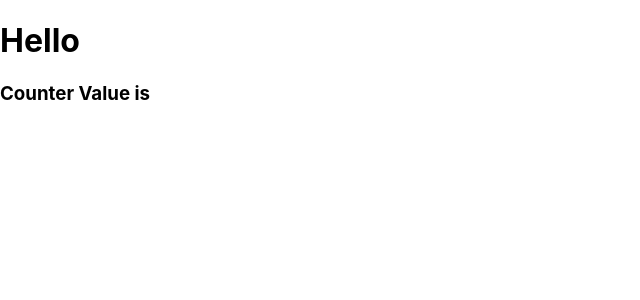
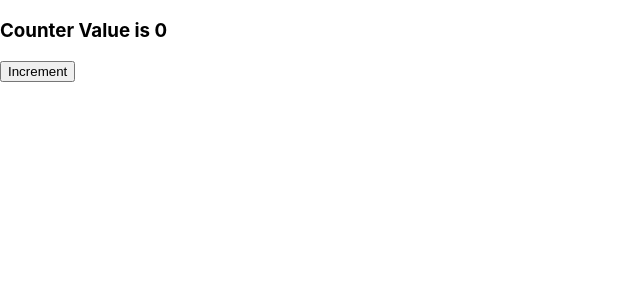
Before and after one commit to alfen-yu/bootcamp_class5, a React (Create React App) app: page / in a window 1280 px wide. Shown: the top 300 px of the page, without its empty margins (0-640 px from the left). Built offline with nearby package versions, Linux system fonts and the light colour scheme.

Commit message:
more files created

```diff
--- a/src/App.js
+++ b/src/App.js
@@ -1,11 +1,14 @@
-import React from 'react';
+import React, {useState} from 'react';
 import './App.css';
 import Parent from './Parent';
 import CounterContext from './CounterContext';
 
 function App() {
+
+  // let [count, setCount] = useState(10)
+  let countState = useState("0")
   return (
-    <CounterContext.Provider>
+    <CounterContext.Provider value={countState}>
     <div>
       <Parent/>
     </div>
--- a/src/Child.js
+++ b/src/Child.js
@@ -4,11 +4,11 @@ import CounterContext from './CounterContext';
 const Child = () => {
 
     let counterValue = useContext(CounterContext)
-    console.log(counterValue)
     return (
         <div>
-            <h1>Hello</h1>
-            <h3>Counter Value is {counterValue}</h3>
+            <h3>Counter Value is {counterValue[0]}</h3>
+
+            <button onClick={() => {counterValue[1](++counterValue[0])}}>Increment</button>
         </div>
     );
 }
--- /dev/null
+++ b/src/Child2.js
@@ -0,0 +1,11 @@
+import React from 'react';
+
+const Child2  = () => {
+    return (
+        <div>
+
+        </div>
+    )
+}
+
+export default Child2;
--- a/src/CounterContext.js
+++ b/src/CounterContext.js
@@ -1,5 +1,5 @@
 import React, {createContext} from 'react';
 
-const CounterContext = createContext(10)
+const CounterContext = createContext()
 
 export default CounterContext;
--- a/src/Parent.js
+++ b/src/Parent.js
@@ -1,10 +1,12 @@
 import React from 'react';
 import Child from './Child';
+import Child2 from './Child2';
 
 const Parent = () => {
     return (
         <div>
         <Child/>
+        <Child2/>
         </div>
     );
 }
```
Also changed, not shown: src/CounterReducer.js (added, +8 -0 lines).
